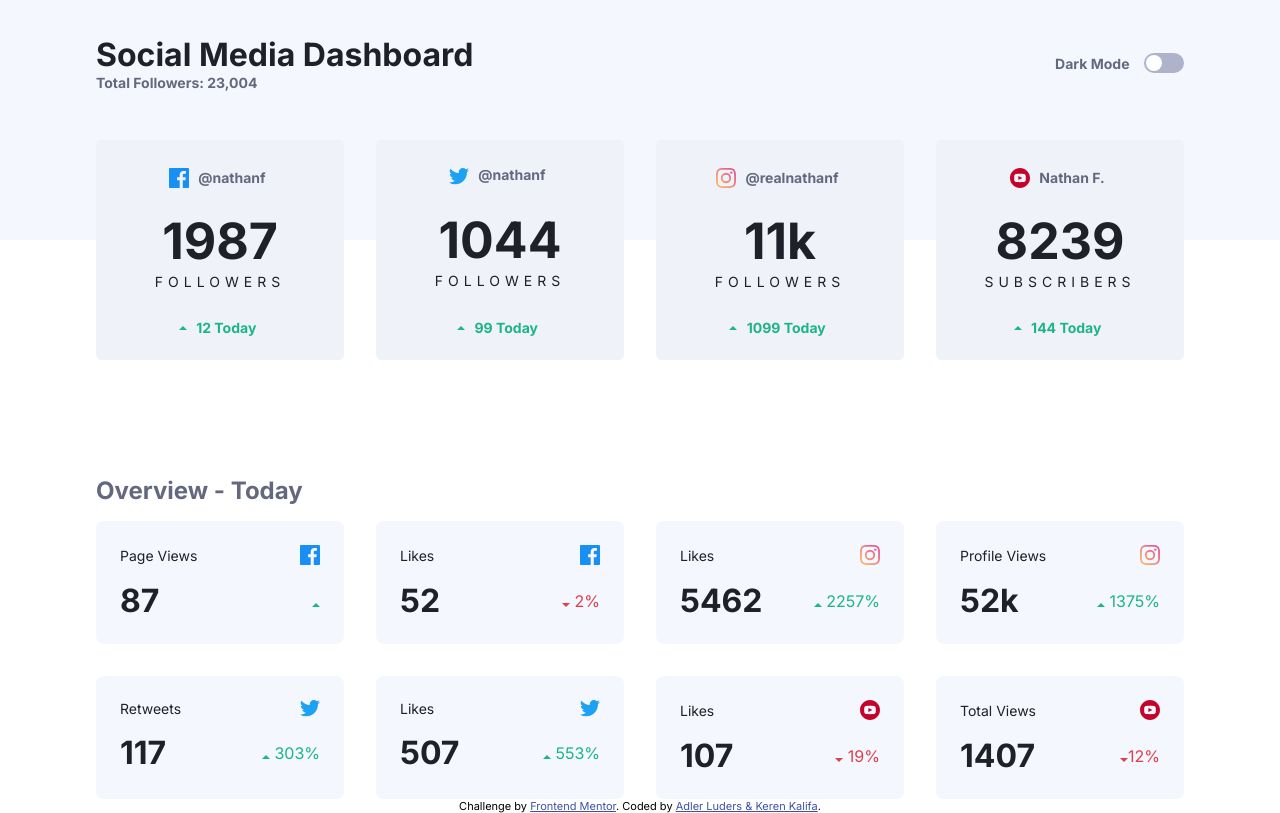
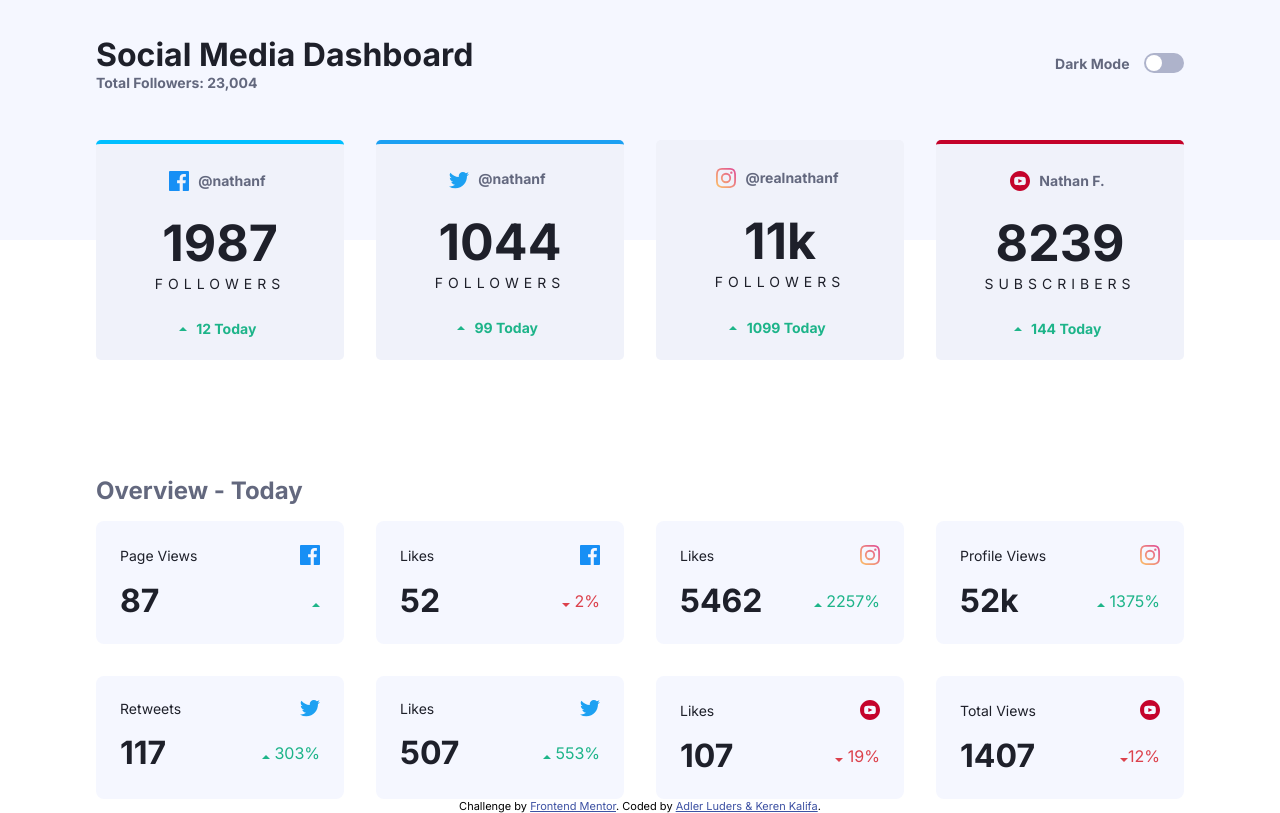
Before and after one commit to kerenkalifa/social-media-dashboard-with-theme-switcher-master, a plain HTML site: page index.html in a window 1280 px wide. Drawn offline with Linux system fonts and the light colour scheme.

Commit message:
modify index.html and style.css

```diff
--- a/index.html
+++ b/index.html
@@ -34,7 +34,7 @@
         </div>
       </div>
       <section class="dashboard-main">
-        <div class="card">
+        <div class="card facebook">
           <div class="card-name">
             <img src="/images/icon-facebook.svg" alt="facebook-icon" />
             <h4>@nathanf</h4>
@@ -49,7 +49,7 @@
           </div>
         </div>
 
-        <div class="card">
+        <div class="card twitter">
           <div class="card-name">
             <img src="/images/icon-twitter.svg" alt="twitter-icon" />
             <h4>@nathanf</h4>
@@ -64,7 +64,7 @@
           </div>
         </div>
 
-        <div class="card">
+        <div class="card instagram">
           <div class="card-name">
             <img src="/images/icon-instagram.svg" alt="instagram-icon" />
             <h4>@realnathanf</h4>
@@ -79,7 +79,7 @@
           </div>
         </div>
 
-        <div class="card">
+        <div class="card youtube">
           <div class="card-name">
             <img src="/images/icon-youtube.svg" alt="youtube-icon" />
             <h4>Nathan F.</h4>
--- a/style.css
+++ b/style.css
@@ -161,6 +161,22 @@ input:focus + .slider {
   color: #63687e;
 }
 
+.facebook {
+  border-top: 4px solid var(--Facebook);
+}
+
+.twitter {
+  border-top: 4px solid var(--Twitter);
+}
+
+.instagram {
+  border-top: 4px solid var(--Instagram);
+}
+
+.youtube {
+  border-top: 4px solid var(--YouTube);
+}
+
 .overview,
 .dashboard-top,
 section {
```
